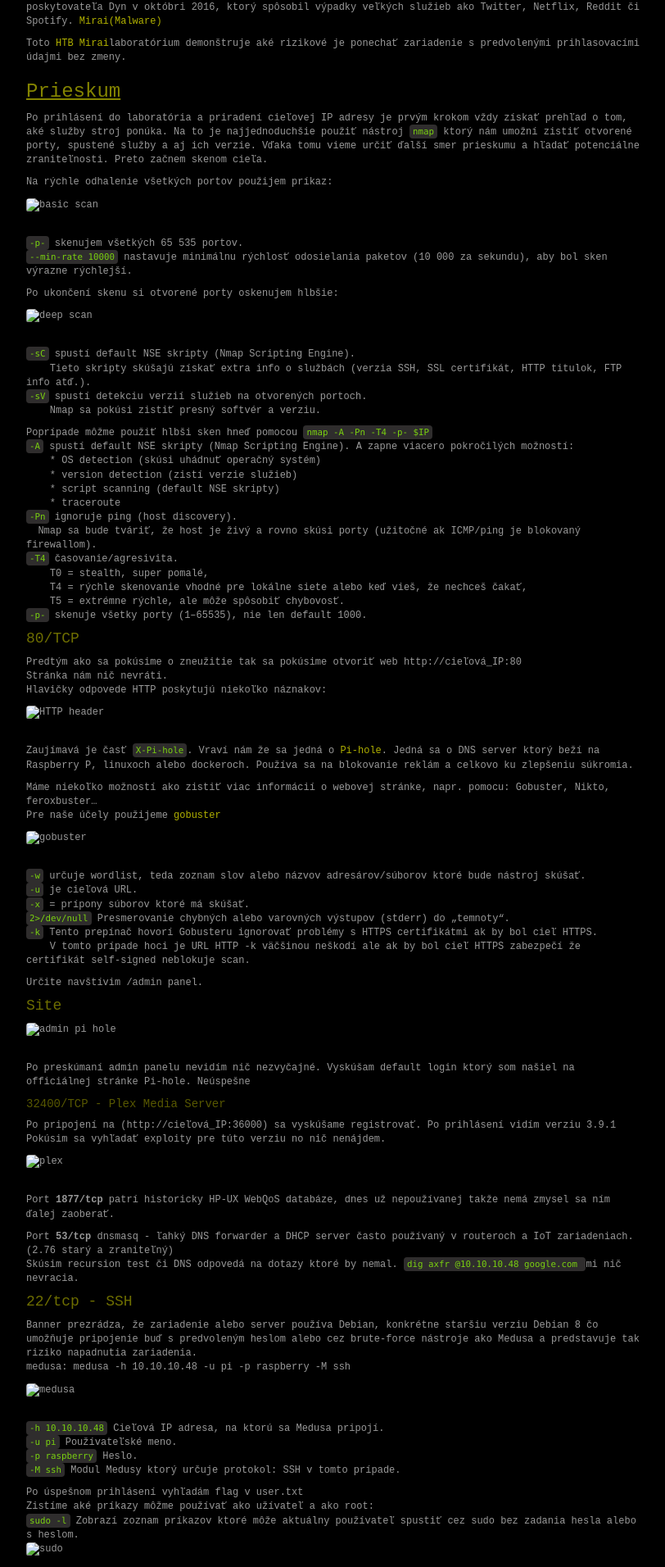
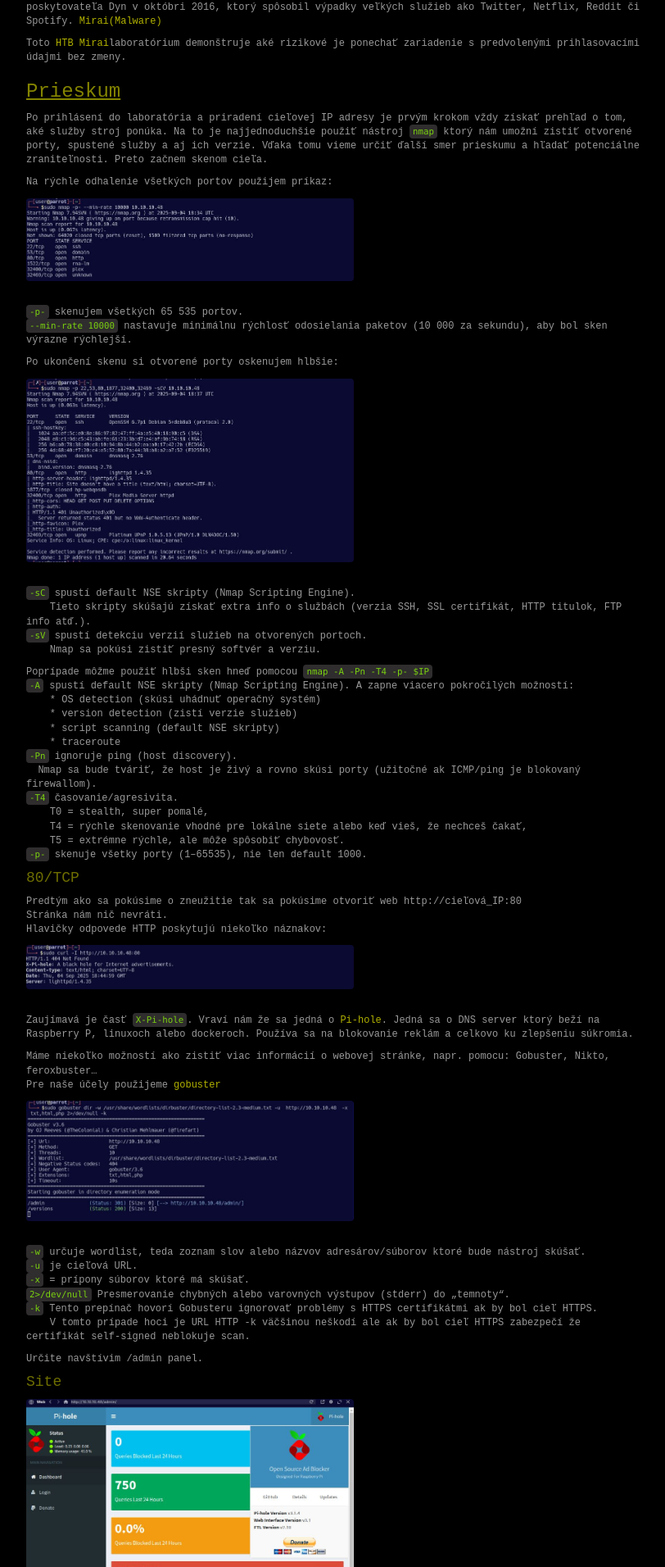
Before and after one commit to 0x00mg/0x00mg.github.io, a Jekyll site: the page built from _posts/2025/2025-09-04-HTB:-Mirai-botnet.md, in a window 1280 px wide. Shown: the part 507-2419 px from the top of the page at 82% size, without its empty margins (233-1045 px from the left). Built offline with Jekyll 4.4.1, drawn with Linux system fonts in a browser that asks for light colours; comment, search, counter and statistics services are not loaded.

Commit message:
Update 2025-09-04-HTB:-Mirai-botnet.md

```diff
--- a/_posts/2025/2025-09-04-HTB:-Mirai-botnet.md
+++ b/_posts/2025/2025-09-04-HTB:-Mirai-botnet.md
@@ -33,14 +33,14 @@
 
 Na rýchle odhalenie všetkých portov použijem príkaz:
 
-<img src="{{ site.baseurl }}/images/posts/2025/meteo/mirai2.jpg" alt="basic scan" style="width:100%; max-width:400px; height:auto; margin-bottom:20px; border-radius:4px;">
+<img src="{{ site.baseurl }}/images/posts/2025/mirai/mirai2.jpg" alt="basic scan" style="width:100%; max-width:400px; height:auto; margin-bottom:20px; border-radius:4px;">
 
 `-p-`  skenujem všetkých 65 535 portov.
 `--min-rate 10000`  nastavuje minimálnu rýchlosť odosielania paketov (10 000 za sekundu), aby bol sken výrazne rýchlejší.
 
 Po ukončení skenu si otvorené porty oskenujem hlbšie:
 
-<img src="{{ site.baseurl }}/images/posts/2025/meteo/mirai3.jpg" alt="deep scan" style="width:100%; max-width:400px; height:auto; margin-bottom:20px; border-radius:4px;">
+<img src="{{ site.baseurl }}/images/posts/2025/mirai/mirai3.jpg" alt="deep scan" style="width:100%; max-width:400px; height:auto; margin-bottom:20px; border-radius:4px;">
 
 `-sC` spustí default NSE skripty (Nmap Scripting Engine).
 &nbsp;&nbsp;&nbsp;&nbsp;Tieto skripty skúšajú získať extra info o službách (verzia SSH, SSL certifikát, HTTP titulok, FTP info atď.).
@@ -66,7 +66,7 @@
 Stránka nám nič nevráti.
 Hlavičky odpovede HTTP poskytujú niekoľko náznakov:
 
-<img src="{{ site.baseurl }}/images/posts/2025/meteo/mirai4.jpg" alt="HTTP header" style="width:100%; max-width:400px; height:auto; margin-bottom:20px; border-radius:4px;">
+<img src="{{ site.baseurl }}/images/posts/2025/mirai/mirai4.jpg" alt="HTTP header" style="width:100%; max-width:400px; height:auto; margin-bottom:20px; border-radius:4px;">
 
 Zaujímavá je časť `X-Pi-hole`. Vraví nám že sa jedná o [Pi-hole](https://pi-hole.net/). Jedná sa o DNS server ktorý beží na Raspberry P, linuxoch alebo dockeroch.
 Používa sa na blokovanie reklám a celkovo ku zlepšeniu súkromia.
@@ -74,7 +74,7 @@
 Máme niekoľko možností ako zistiť viac informácií o webovej stránke, napr. pomocu: Gobuster, Nikto, feroxbuster...
 Pre naše účely použijeme [gobuster](https://github.com/OJ/gobuster)
 
-<img src="{{ site.baseurl }}/images/posts/2025/meteo/mirai5.jpg" alt="gobuster" style="width:100%; max-width:400px; height:auto; margin-bottom:20px; border-radius:4px;">
+<img src="{{ site.baseurl }}/images/posts/2025/mirai/mirai5.jpg" alt="gobuster" style="width:100%; max-width:400px; height:auto; margin-bottom:20px; border-radius:4px;">
 
 `-w` určuje wordlist, teda zoznam slov alebo názvov adresárov/súborov ktoré bude nástroj skúšať.
 `-u` je cieľová URL.
@@ -87,7 +87,7 @@
 
 #### Site
 
-<img src="{{ site.baseurl }}/images/posts/2025/meteo/mirai6.jpg" alt="admin pi hole" style="width:100%; max-width:400px; height:auto; margin-bottom:20px; border-radius:4px;">
+<img src="{{ site.baseurl }}/images/posts/2025/mirai/mirai6.jpg" alt="admin pi hole" style="width:100%; max-width:400px; height:auto; margin-bottom:20px; border-radius:4px;">
 
 Po preskúmaní admin panelu nevidím nič nezvyčajné. Vyskúšam default login ktorý som našiel na officiálnej stránke Pi-hole. Neúspešne
 
@@ -96,7 +96,7 @@
 Po pripojení na (http://cieľová_IP:36000) sa vyskúšame registrovať. Po prihlásení vidím verziu 3.9.1
 Pokúsim sa vyhľadať exploity pre túto verziu no nič nenájdem.
 
-<img src="{{ site.baseurl }}/images/posts/2025/meteo/mirai7.jpg" alt="plex" style="width:100%; max-width:400px; height:auto; margin-bottom:20px; border-radius:4px;">
+<img src="{{ site.baseurl }}/images/posts/2025/mirai/mirai7.jpg" alt="plex" style="width:100%; max-width:400px; height:auto; margin-bottom:20px; border-radius:4px;">
 
 Port **1877/tcp** patrí historicky HP-UX WebQoS databáze, dnes už nepoužívanej takže nemá zmysel sa ním ďalej zaoberať.
 
@@ -109,7 +109,7 @@
 Banner prezrádza, že zariadenie alebo server používa Debian, konkrétne staršiu verziu Debian 8 čo umožňuje pripojenie buď s predvoleným heslom alebo cez brute-force nástroje ako Medusa a predstavuje tak riziko napadnutia zariadenia.
 medusa: medusa -h 10.10.10.48 -u pi -p raspberry -M ssh
 
-<img src="{{ site.baseurl }}/images/posts/2025/meteo/mirai8.jpg" alt="medusa" style="width:100%; max-width:400px; height:auto; margin-bottom:20px; border-radius:4px;">
+<img src="{{ site.baseurl }}/images/posts/2025/mirai/mirai8.jpg" alt="medusa" style="width:100%; max-width:400px; height:auto; margin-bottom:20px; border-radius:4px;">
 
 `-h 10.10.10.48` Cieľová IP adresa, na ktorú sa Medusa pripojí.
 `-u pi` Používateľské meno.
@@ -119,20 +119,20 @@
 Po úspešnom prihlásení vyhľadám flag v user.txt
 Zistíme aké príkazy môžme používať ako užívateľ a ako root:
 `sudo -l` Zobrazí zoznam príkazov ktoré môže aktuálny používateľ spustiť cez sudo bez zadania hesla alebo s heslom.
-<img src="{{ site.baseurl }}/images/posts/2025/meteo/mirai9.jpg" alt="sudo" style="width:100%; max-width:400px; height:auto; margin-bottom:20px; border-radius:4px;">
+<img src="{{ site.baseurl }}/images/posts/2025/mirai/mirai9.jpg" alt="sudo" style="width:100%; max-width:400px; height:auto; margin-bottom:20px; border-radius:4px;">
 `sudo su -` úplné root prostredie, vrátane PATH, domovského adresára (/root) a profilových premenných.
 `find / -type f -name "user.txt" 2>/dev/null`
 `cat user.txt`
-<img src="{{ site.baseurl }}/images/posts/2025/meteo/mirai10.jpg" alt="flag user" style="width:100%; max-width:400px; height:auto; margin-bottom:20px; border-radius:4px;">
+<img src="{{ site.baseurl }}/images/posts/2025/mirai/mirai10.jpg" alt="flag user" style="width:100%; max-width:400px; height:auto; margin-bottom:20px; border-radius:4px;">
 
 Ďalej hľadáme root flag.
 `find / -type f -name "root.txt" 2>/dev/null`
-<img src="{{ site.baseurl }}/images/posts/2025/meteo/mirai11.jpg" alt="flag root" style="width:100%; max-width:400px; height:auto; margin-bottom:20px; border-radius:4px;">
+<img src="{{ site.baseurl }}/images/posts/2025/mirai/mirai11.jpg" alt="flag root" style="width:100%; max-width:400px; height:auto; margin-bottom:20px; border-radius:4px;">
 
 Súbor root.txt je stratený a zrejme bude na USB kľúči.
 Použijeme príkay `df -h` alebo `mount`
 
-<img src="{{ site.baseurl }}/images/posts/2025/meteo/mirai12.jpg" alt="flag root" style="width:100%; max-width:400px; height:auto; margin-bottom:20px; border-radius:4px;">
+<img src="{{ site.baseurl }}/images/posts/2025/mirai/mirai12.jpg" alt="flag root" style="width:100%; max-width:400px; height:auto; margin-bottom:20px; border-radius:4px;">
 
 :) súbory sú vymazané. Šťastie že sme v linuxe. Skúsime použiť grep alebo string.
 `grep --binary-files=text --context=100 'root' /dev/sdb > /tmp/root.txt`
@@ -140,7 +140,7 @@
 
 Pomocou obidvoch príkazov sa mi podarilo vytiahnúť root flag.
 
-<img src="{{ site.baseurl }}/images/posts/2025/meteo/mirai13.jpg" alt="flag root" style="width:100%; max-width:400px; height:auto; margin-bottom:20px; border-radius:4px;">
+<img src="{{ site.baseurl }}/images/posts/2025/mirai/mirai13.jpg" alt="flag root" style="width:100%; max-width:400px; height:auto; margin-bottom:20px; border-radius:4px;">
 
 ####Záver
 
```
